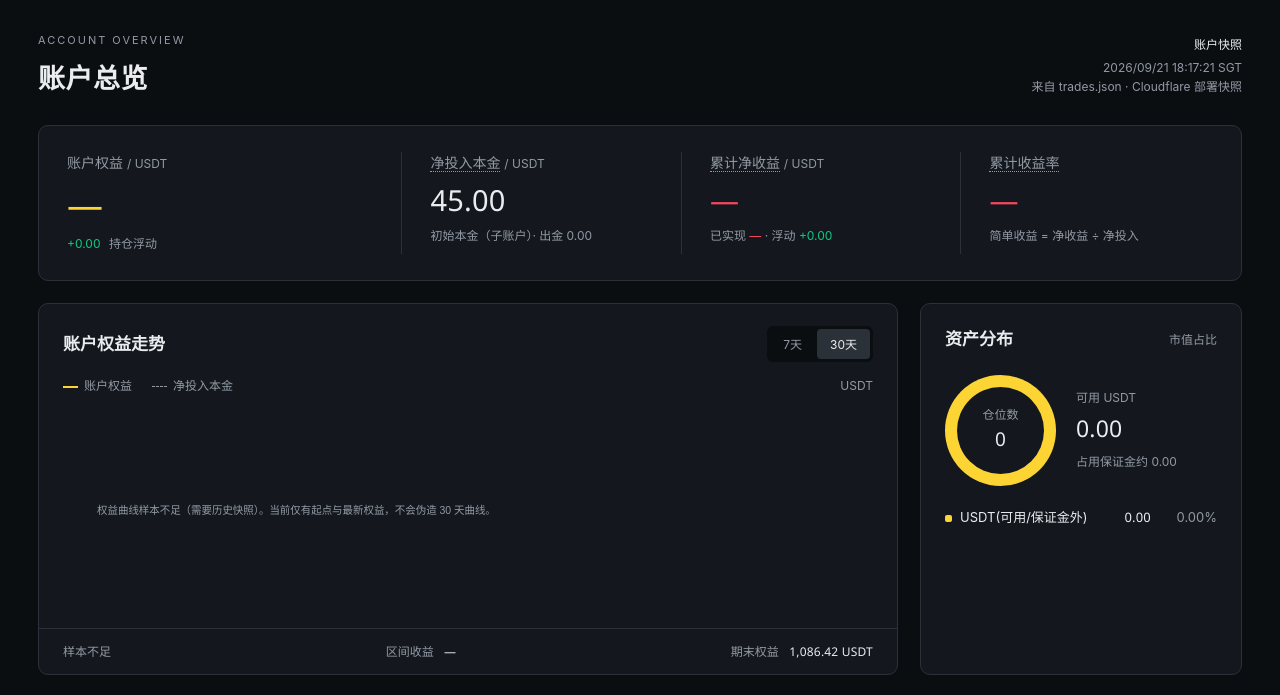
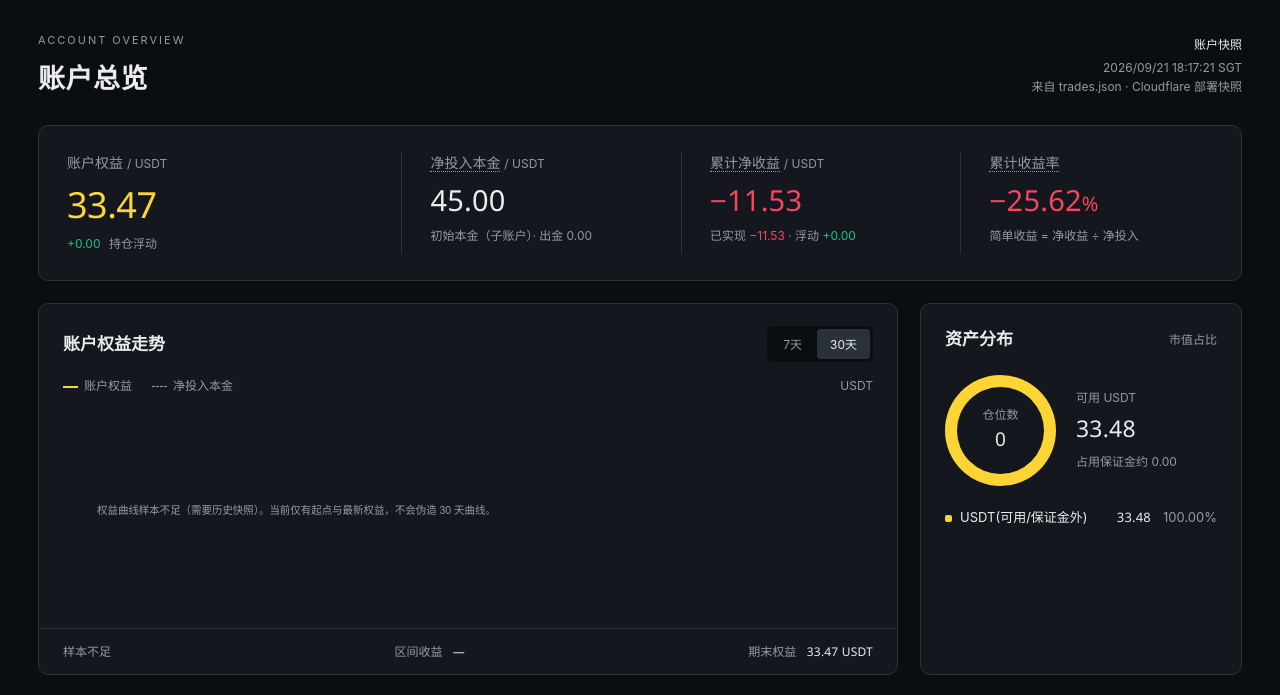
Before and after one commit to BurningSky0306/grokbot, a website built with Vite: page index.html in a window 1280 px wide. Shown: the part 78-773 px from the top of the page. Built offline with nearby package versions, Linux system fonts and the light colour scheme.

Commit message:
fix: Overview equity reads totalEq/availEq (stop showing — / 1086.42)
Dashboard was keyed on account.equityUsdtApprox while trades.json ships OKX totalEq/availEq, so metrics became NaN (—), avail cash fell to 0, and the chart early-return left the HTML sample ending equity at 1086.42. Read totalEq with fallbacks, prefer availEq for cash, derive realized when missing, and always set ending equity from live totalEq without inventing a curve.

```diff
--- a/index.html
+++ b/index.html
@@ -12,14 +12,14 @@
 <main class="wrap" id="overview">
 <div class="pagehead between"><div><div class="eyebrow">ACCOUNT OVERVIEW</div><h1>账户总览</h1></div><div class="date"><strong>账户快照</strong><span id="snapTime">—</span><br><span id="snapNote">读取 trades.json</span></div></div>
 <section class="metrics" aria-label="账户关键指标">
-<article class="metric"><div class="label">账户权益 <span class="unit">/ USDT</span></div><div class="value num">1,086.42</div><div class="sub"><span class="up">+12.86（+1.20%）</span> 今日</div></article>
-<article class="metric"><div class="label"><span class="info" title="累计入金减去累计出金。此示例仅有一次初始入金。">净投入本金</span> <span class="unit">/ USDT</span></div><div class="value num">1,000.00</div><div class="sub">累计入金 1,000.00 · 出金 0.00</div></article>
-<article class="metric"><div class="label"><span class="info" title="账户权益减净投入本金，包含已实现净收益与持仓浮盈亏。">累计净收益</span> <span class="unit">/ USDT</span></div><div class="value num up">+86.42</div><div class="sub">已实现 <span class="up">+72.18</span> · 浮动 <span class="up">+14.24</span></div></article>
-<article class="metric"><div class="label"><span class="info" title="本原型按累计净收益 ÷ 净投入本金计算。">累计收益率</span></div><div class="value num up">+8.64<span style="font-size:20px">%</span></div><div class="sub">自 2026-08-11 起 · 30 天</div></article>
+<article class="metric"><div class="label">账户权益 <span class="unit">/ USDT</span></div><div class="value num">—</div><div class="sub">— 持仓浮动</div></article>
+<article class="metric"><div class="label"><span class="info" title="累计入金减去累计出金。此示例仅有一次初始入金。">净投入本金</span> <span class="unit">/ USDT</span></div><div class="value num">45.00</div><div class="sub">初始本金（子账户）· 出金 0.00</div></article>
+<article class="metric"><div class="label"><span class="info" title="账户权益减净投入本金，包含已实现净收益与持仓浮盈亏。">累计净收益</span> <span class="unit">/ USDT</span></div><div class="value num">—</div><div class="sub">已实现 — · 浮动 —</div></article>
+<article class="metric"><div class="label"><span class="info" title="本原型按累计净收益 ÷ 净投入本金计算。">累计收益率</span></div><div class="value num">—</div><div class="sub">简单收益 = 净收益 ÷ 净投入</div></article>
 </section>
 <div class="analytics">
-<section class="panel"><div class="panelhead between"><h2>账户权益走势</h2><div class="segments" aria-label="图表时间范围"><button type="button" data-period="7" aria-pressed="false">7天</button><button type="button" data-period="30" aria-pressed="true">30天</button></div></div><div class="chartmeta"><span><i class="legendline"></i>账户权益</span><span><i class="legendline dashed"></i>净投入本金</span><span style="margin-left:auto">USDT</span></div><div class="chartarea"><svg id="equityChart" viewBox="0 0 860 224" preserveAspectRatio="none" role="img" aria-label="30 天示例账户权益曲线，从 1000 USDT 至 1086.42 USDT"></svg><div id="chartTooltip" class="charttooltip" hidden></div></div><div class="chartfooter"><span id="rangeLabel">08/11 — 09/09</span><span>区间收益 <strong id="rangeReturn" class="num">+86.42 USDT</strong></span><span>期末权益 <strong class="num">1,086.42 USDT</strong></span></div></section>
-<section class="panel allocationpanel"><div class="panelhead between"><h2>资产分布</h2><span class="small">市值占比</span></div><div class="allocation"><div class="donut" role="img" aria-label="USDT 38.33%，BTC 32.22%，ETH 20.25%，SOL 9.20%"><div class="donutcenter">仓位占比<b class="num">61.67%</b></div></div><div><div class="small">可用 USDT</div><div class="cashvalue num">416.42</div><span class="small">冻结 0.00</span></div></div><div class="allocationlist"><div class="assetrow"><span><i class="swatch" style="background:var(--yellow)"></i>USDT</span><span class="num">416.42</span><span>38.33%</span></div><div class="assetrow"><span><i class="swatch" style="background:#64748b"></i>BTC</span><span class="num">350.00</span><span>32.22%</span></div><div class="assetrow"><span><i class="swatch" style="background:#8a96a7"></i>ETH</span><span class="num">220.00</span><span>20.25%</span></div><div class="assetrow"><span><i class="swatch" style="background:#49535f"></i>SOL</span><span class="num">100.00</span><span>9.20%</span></div></div></section>
+<section class="panel"><div class="panelhead between"><h2>账户权益走势</h2><div class="segments" aria-label="图表时间范围"><button type="button" data-period="7" aria-pressed="false">7天</button><button type="button" data-period="30" aria-pressed="true">30天</button></div></div><div class="chartmeta"><span><i class="legendline"></i>账户权益</span><span><i class="legendline dashed"></i>净投入本金</span><span style="margin-left:auto">USDT</span></div><div class="chartarea"><svg id="equityChart" viewBox="0 0 860 224" preserveAspectRatio="none" role="img" aria-label="账户权益曲线"></svg><div id="chartTooltip" class="charttooltip" hidden></div></div><div class="chartfooter"><span id="rangeLabel">样本不足</span><span>区间收益 <strong id="rangeReturn" class="num">—</strong></span><span>期末权益 <strong class="num">—</strong></span></div></section>
+<section class="panel allocationpanel"><div class="panelhead between"><h2>资产分布</h2><span class="small">市值占比</span></div><div class="allocation"><div class="donut" role="img" aria-label="USDT 38.33%，BTC 32.22%，ETH 20.25%，SOL 9.20%"><div class="donutcenter">仓位占比<b class="num">61.67%</b></div></div><div><div class="small">可用 USDT</div><div class="cashvalue num">—</div><span class="small">冻结 0.00</span></div></div><div class="allocationlist"><div class="assetrow"><span><i class="swatch" style="background:var(--yellow)"></i>USDT</span><span class="num">416.42</span><span>38.33%</span></div><div class="assetrow"><span><i class="swatch" style="background:#64748b"></i>BTC</span><span class="num">350.00</span><span>32.22%</span></div><div class="assetrow"><span><i class="swatch" style="background:#8a96a7"></i>ETH</span><span class="num">220.00</span><span>20.25%</span></div><div class="assetrow"><span><i class="swatch" style="background:#49535f"></i>SOL</span><span class="num">100.00</span><span>9.20%</span></div></div></section>
 </div>
 <section class="panel records" id="records"><div class="tabsbar"><div class="tabs" role="tablist" aria-label="交易记录"><button id="tab-positions" role="tab" aria-selected="true" aria-controls="recordPanel" data-tab="positions">当前仓位<span class="count">3</span></button><button id="tab-history" role="tab" aria-selected="false" aria-controls="recordPanel" tabindex="-1" data-tab="history">历史成交<span class="count">6</span></button></div><span class="small">计价单位 USDT</span></div><div id="recordPanel" role="tabpanel" aria-labelledby="tab-positions"><div class="tabletop between" id="tableSummary"></div><div class="scrolltable"><table><thead id="tableHead"></thead><tbody id="tableBody"></tbody></table></div><div class="tablebottom between" id="tableBottom"></div></div></section>
 <section class="panel reasonsection" id="reason"><div class="reasonlayout"><div class="reasonintro"><div class="flex"><h2>Grok 交易动机</h2><span class="tag">待填写</span></div><p>最近一次策略判断 <span class="muted">/ —</span></p></div><div class="placeholder"><div><h3><span class="yellow">01</span> &nbsp;市场判断</h3><p>等待 Grok 填写当前判断<br>及支持判断的具体信号。</p><div class="fieldline"></div></div><div><h3><span class="yellow">02</span> &nbsp;交易计划</h3><p>等待 Grok 填写买入、卖出<br>或继续观望的理由。</p><div class="fieldline"></div></div><div><h3><span class="yellow">03</span> &nbsp;失效条件</h3><p>等待 Grok 填写何时退出<br>或重新评估这笔交易。</p><div class="fieldline"></div></div></div></div></section>
--- a/src/live.js
+++ b/src/live.js
@@ -13,6 +13,17 @@ const signed = (n, d = 2) => {
   return (x >= 0 ? '+' : '−') + fmt(Math.abs(x), d);
 };
 const color = (n) => (Number(n) >= 0 ? 'up' : 'down');
+
+function accountEquity(data) {
+  const a = data?.account || {};
+  const eq = Number(a.totalEq ?? a.equityUsdtApprox ?? a.eq);
+  return Number.isFinite(eq) ? eq : NaN;
+}
+function accountAvail(data) {
+  const a = data?.account || {};
+  const v = Number(a.availEq ?? a.availBal ?? a.cashUsdt);
+  return Number.isFinite(v) ? v : NaN;
+}
 
 function baseAsset(instId = '') {
   return String(instId).split('-')[0] || instId || '—';
@@ -122,28 +133,30 @@ function mapHistory(data) {
 }
 
 function buildEquitySeries(data) {
-  // Do not fabricate a 30-day curve. Use stored equityHistory if present; else start capital + current.
+  // Do not fabricate a 30-day curve. Only plot real equityHistory snapshots.
   const hist = Array.isArray(data.equityHistory) ? data.equityHistory.filter((x) => Number.isFinite(Number(x.equity))) : [];
   if (hist.length >= 2) {
     return hist.map((h) => ({ t: h.at || h.t, v: Number(h.equity) }));
   }
-  const eq = Number(data.account?.equityUsdtApprox);
-  const pts = [{ t: 'start', v: NET_INVESTED }];
-  if (Number.isFinite(eq)) pts.push({ t: data.updatedAt || 'now', v: eq });
-  return pts;
+  return [];
 }
 
 function renderMetrics(data) {
-  const eq = Number(data.account?.equityUsdtApprox);
+  const eq = accountEquity(data);
   const pnl = Number.isFinite(eq) ? eq - NET_INVESTED : NaN;
   const ret = Number.isFinite(pnl) ? (pnl / NET_INVESTED) * 100 : NaN;
-  const realized = Number(data.account?.realizedPnl);
   const upl = positionsView.reduce((s, r) => s + Number(r.pnl || 0), 0);
+  const uplAcc = Number(data.account?.upl);
+  const floating = Number.isFinite(uplAcc) ? uplAcc : upl;
+  const realizedRaw = Number(data.account?.realizedPnl);
+  const realized = Number.isFinite(realizedRaw)
+    ? realizedRaw
+    : (Number.isFinite(eq) ? eq - NET_INVESTED - floating : NaN);
   const metrics = document.querySelectorAll('.metric');
   if (metrics[0]) {
     metrics[0].querySelector('.value').textContent = Number.isFinite(eq) ? fmt(eq) : '—';
-    metrics[0].querySelector('.sub').innerHTML = Number.isFinite(upl)
-      ? `<span class="${color(upl)}">${signed(upl)}</span> 持仓浮动`
+    metrics[0].querySelector('.sub').innerHTML = Number.isFinite(floating)
+      ? `<span class="${color(floating)}">${signed(floating)}</span> 持仓浮动`
       : '—';
   }
   if (metrics[1]) {
@@ -155,7 +168,7 @@ function renderMetrics(data) {
     el.textContent = signed(pnl);
     el.className = 'value num ' + color(pnl);
     const realTxt = Number.isFinite(realized) ? signed(realized) : '—';
-    metrics[2].querySelector('.sub').innerHTML = `已实现 <span class="${color(realized)}">${realTxt}</span> · 浮动 <span class="${color(upl)}">${signed(upl)}</span>`;
+    metrics[2].querySelector('.sub').innerHTML = `已实现 <span class="${color(realized)}">${realTxt}</span> · 浮动 <span class="${color(floating)}">${signed(floating)}</span>`;
   }
   if (metrics[3]) {
     const el = metrics[3].querySelector('.value');
@@ -166,18 +179,14 @@ function renderMetrics(data) {
 }
 
 function renderAllocation(data) {
-  const eq = Number(data.account?.equityUsdtApprox) || 0;
-  // Approximate: USDT cash = eq - sum margins; use position notional weights for display
-  let used = 0;
-  const parts = positionsView.map((p, i) => {
-    const v = Math.max(Math.abs(Number(p.pnl) || 0) + 0.5, Number(p.value) || 1);
-    used += Math.abs(Number(p.raw?.margin) || Number(p.raw?.imr) || p.margin || (p.value ? p.value / 2 : 0.5));
-    return p;
-  });
-  // Simpler allocation: each position equal visual share by |upl|+1, cash remainder
-  const margins = positionsView.map((p) => Math.abs(Number(p.raw?.margin) || Number(p.raw?.imr) || 0.5));
+  const eq = accountEquity(data);
+  const avail = accountAvail(data);
+  // Margins from open positions; prefer live availEq for cash when present
+  const margins = positionsView.map((p) => Math.abs(Number(p.raw?.margin) || Number(p.raw?.imr) || 0));
   const marginSum = margins.reduce((a, b) => a + b, 0);
-  const cash = Math.max(eq - marginSum, 0);
+  const cash = Number.isFinite(avail)
+    ? Math.max(avail, 0)
+    : Math.max((Number.isFinite(eq) ? eq : 0) - marginSum, 0);
   const colors = ['var(--yellow)', '#64748b', '#8a96a7', '#49535f', '#f7931a', '#0ecb81', '#f6465d', '#687bba', '#a8ecd9', '#929aa5', '#3b82f6', '#eab308', '#22c55e', '#ef4444'];
   const slices = [{ name: 'USDT(可用/保证金外)', value: cash, color: colors[0] }];
   positionsView.forEach((p, i) => {
@@ -286,11 +295,17 @@ function drawChart() {
   const svg = document.getElementById('equityChart');
   const tip = document.getElementById('chartTooltip');
   if (!svg) return;
+  const liveEq = snapshot ? accountEquity(snapshot) : NaN;
+  const endStrongAll = document.querySelectorAll('.chartfooter strong.num');
+  const setEndingEquity = (v) => {
+    if (endStrongAll[1] && Number.isFinite(v)) endStrongAll[1].textContent = fmt(v) + ' USDT';
+  };
   if (values.length < 2) {
     svg.innerHTML = `<text x="40" y="110" fill="#929aa5" font-size="13">权益曲线样本不足（需要历史快照）。当前仅有起点与最新权益，不会伪造 30 天曲线。</text>`;
     plotted = [];
     document.getElementById('rangeLabel').textContent = '样本不足';
     document.getElementById('rangeReturn').textContent = '—';
+    setEndingEquity(liveEq);
     tip.hidden = true;
     return;
   }
```
Also changed, not shown: public/data/trades.json.
